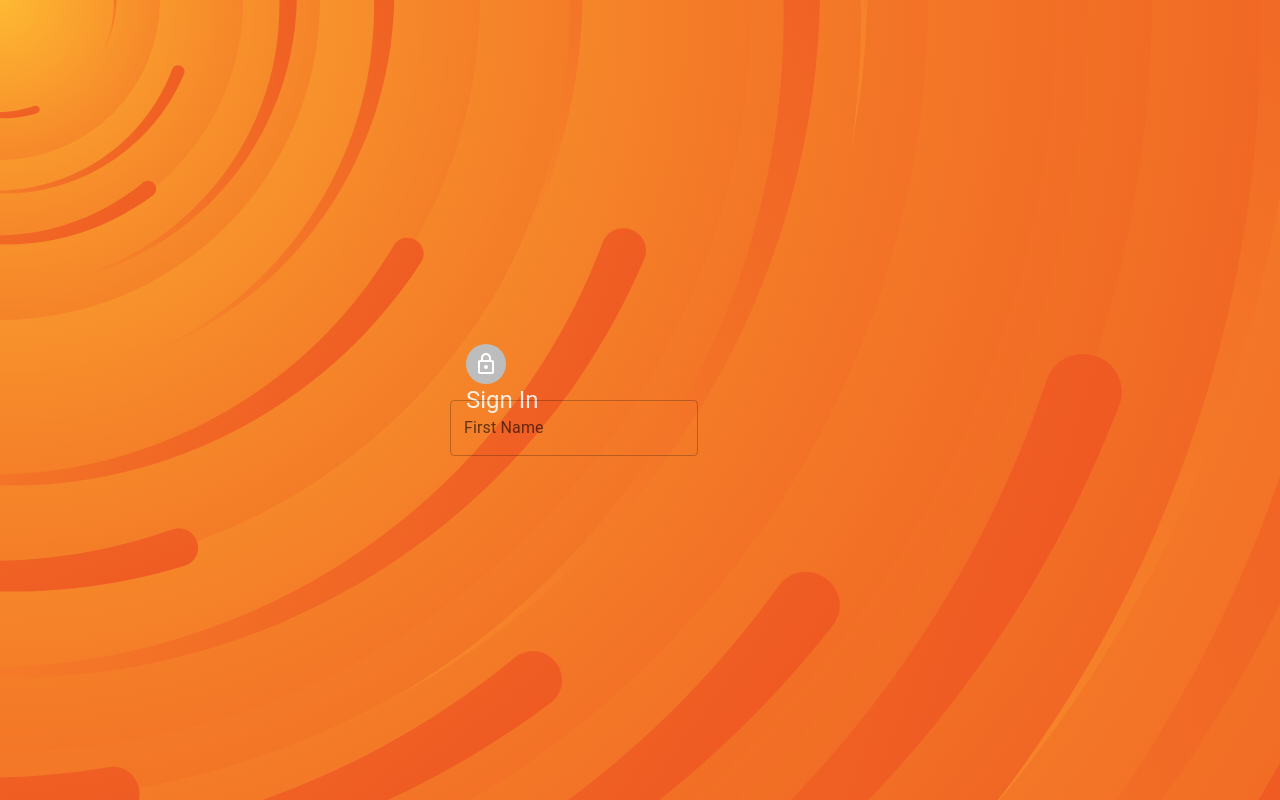
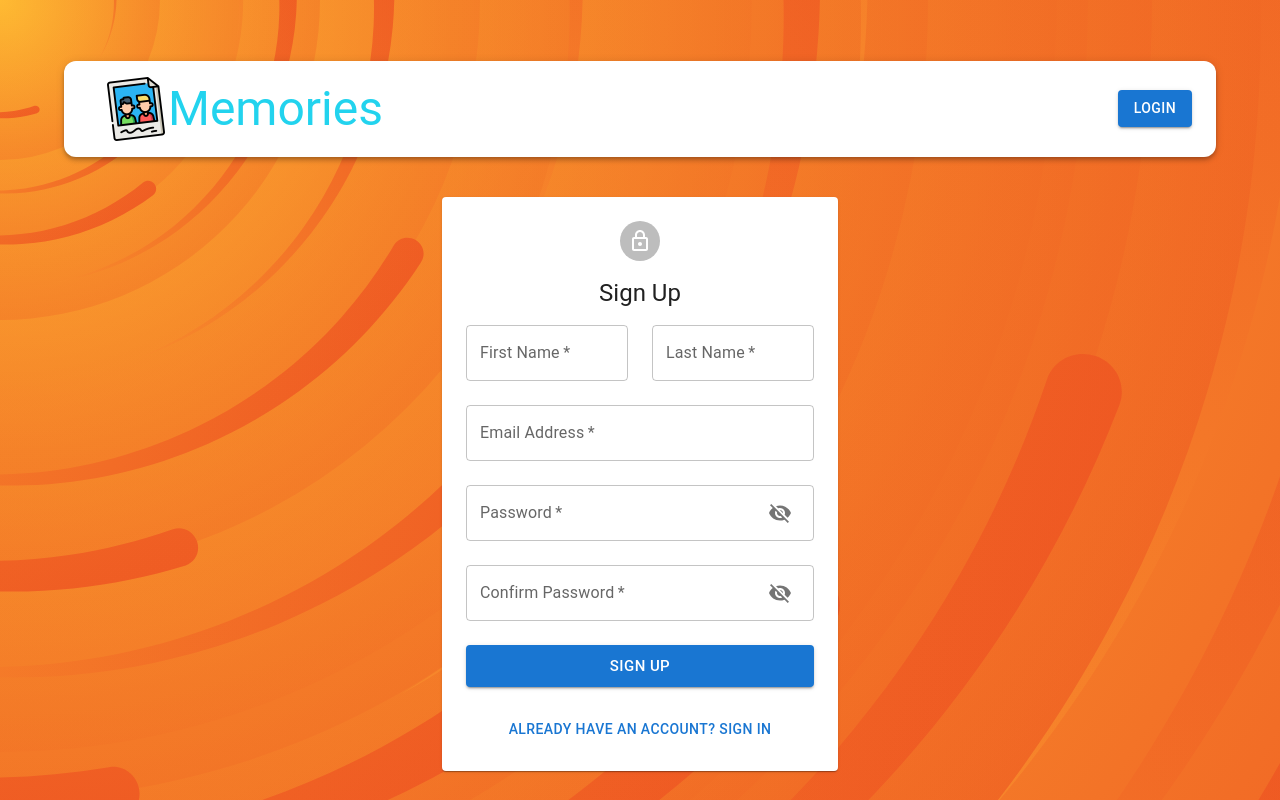
Before and after one commit to itumulak/memories-mern-stack, a React (Vite) app in the folder client/: page /auth in a window 1280 px wide. Built offline with nearby package versions, Linux system fonts and the light colour scheme.

Commit message:
Build the Sign In and Sign Up

```diff
--- a/client/src/Pages/Auth/Auth.jsx
+++ b/client/src/Pages/Auth/Auth.jsx
@@ -1,27 +1,92 @@
-import { Container, Stack, Avatar, Typography, Grid, TextField } from "@mui/material";
+import { Button, Container, Avatar, Typography, Paper, Stack, Grid } from "@mui/material";
 import LockOutlinedIcon from '@mui/icons-material/LockOutlined';
+import { useState } from "react";
+
+import Input from './InputBuilder';
+import NavBar from "../../components/NavBar/NavBar";
 
 export default () => {
-    const handleSignUp = () => {
+    const [isSignUp, setIsSignUp] = useState(true)
+
+    const handleSwitch = () => {
+        setIsSignUp(!isSignUp)
+    }
+
+    const handleSubmit = () => {
 
     }
 
     return (
-        <Container component="main" maxWidth="xs">
-            <Container className="gap-4">
-                <Avatar>
-                    <LockOutlinedIcon/>
-                </Avatar>
-                <Typography variant="h5">Sign In</Typography>
+        <>
+            <NavBar/>
+            <Container component="main" maxWidth="xs" className="!flex flex-col gap-4">
+                <Paper className="flex flex-col gap-y-4 p-6 rounded">
+                    <Container className="!flex flex-col gap-4 m-auto text-center">
+                        <Avatar className="self-center">
+                            <LockOutlinedIcon/>
+                        </Avatar>
+                        <Typography variant="h5">{isSignUp ? `Sign Up` : `Sign In`}</Typography>
+                    </Container>
+                    <form className="flex gap-6 flex-col" onSubmit={handleSubmit}>
+                        {isSignUp &&
+                        <Stack direction="row" spacing={3}>
+                            <Input
+                                name="firstName"
+                                label="First Name"
+                                type="text"
+                                variant="outlined"
+                                required
+                                fullWidth
+                            />
+                            <Input
+                                name="lastName"
+                                label="Last Name"
+                                type="text"
+                                variant="outlined"
+                                required
+                                fullWidth
+                            />
+                        </Stack>
+                        }
+                        <Input
+                            name="email"
+                            label="Email Address"
+                            type="email"
+                            variant="outlined"
+                            required
+                            fullWidth
+                        />
+                        <Input
+                            name="password"
+                            label="Password"
+                            type="password"
+                            variant="outlined"
+                            required
+                            fullWidth
+                        />
+                        {isSignUp &&
+                        <Input
+                            name="confirmPassword"
+                            label="Confirm Password"
+                            type="password"
+                            variant="outlined"
+                            required
+                            fullWidth
+                        />
+                        }
+                        <Button variant="contained" color="primary" size="large">
+                            {isSignUp ? `Sign Up` : `Sign In`}
+                        </Button>
+                        <Grid container className="!block text-center">
+                            <Grid item>
+                                <Button variant="text" onClick={handleSwitch}>
+                                    {isSignUp ? `Already have an account? Sign In` : `Don't have an account? Sign Up`}
+                                </Button>
+                            </Grid>
+                        </Grid>
+                    </form>
+                </Paper>
             </Container>
-            <Container>
-                <form>
-                    <Grid container spacing={2}>
-                        <TextField name="firstName" label="First Name" handleChange />
-                    </Grid>
-                </form>
-            </Container>
-
-        </Container>
+        </>
     )
 }
--- a/client/src/Pages/Auth/InputBuilder.jsx
+++ b/client/src/Pages/Auth/InputBuilder.jsx
@@ -3,19 +3,17 @@ import { Grid, TextField, InputAdornment, IconButton } from "@mui/material";
 import VisibilityIcon from '@mui/icons-material/Visibility';
 import VisibilityOffIcon from '@mui/icons-material/VisibilityOff';
 
-export default ({name, label, type, handleShowPassword = {}, ...props}) => {
+export default ({name, label, type = 'text', isHalf = false, ...props}) => {
     const [showPassword, setShowPassword] = useState(false)
 
-    const handleShowPassword = () => {
-        setShowPassword(!showPassword)
-    }
+    const handleShowPassword = () => setShowPassword(!showPassword)
 
     return (
         <Grid item xs={12} sm={isHalf ? 6 : 12}>
             <TextField
                 name={name}
                 label={label}
-                type={type}
+                type={type === 'password' ? showPassword ? 'text' : 'password' : type}
                 InputProps={type === 'password' && {
                     endAdornment: (
                         <InputAdornment position="end">
--- a/client/src/components/NavBar/NavBar.jsx
+++ b/client/src/components/NavBar/NavBar.jsx
@@ -1,12 +1,15 @@
 import { Link } from 'react-router-dom';
-import { AppBar, Typography } from "@mui/material";
+import { AppBar, Button, Typography } from "@mui/material";
 import memoriesImg from "../../assets/images/memories.png"
 
 export default () => {
     return (
-        <AppBar className="rounded-xl mt-8 mx-0 py-4 flex !flex-row items-center justify-center text-center h-full"  position="static" color="inherit">
-            <Typography component={Link} to="/" className="text-cyan-400" variant="h2" align="center">Memories</Typography>
-            <img className="ml-4 w-24 h-full" src={memoriesImg} alt="memories"/>
+        <AppBar className="rounded-xl mt-8 mx-0 py-4 flex !flex-row items-center justify-between text-center h-full px-6"  position="static" color="inherit">
+            <div className="flex flex-row items-center">
+                <img className="ml-4 w-16 h-full" src={memoriesImg} alt="memories"/>
+                <Typography component={Link} to="/" className="text-cyan-400" variant="h3" align="center">Memories</Typography>
+            </div>
+            <Button component={Link} to="/auth" variant="contained" size="medium">Login</Button>
         </AppBar>
     )
 }
```
